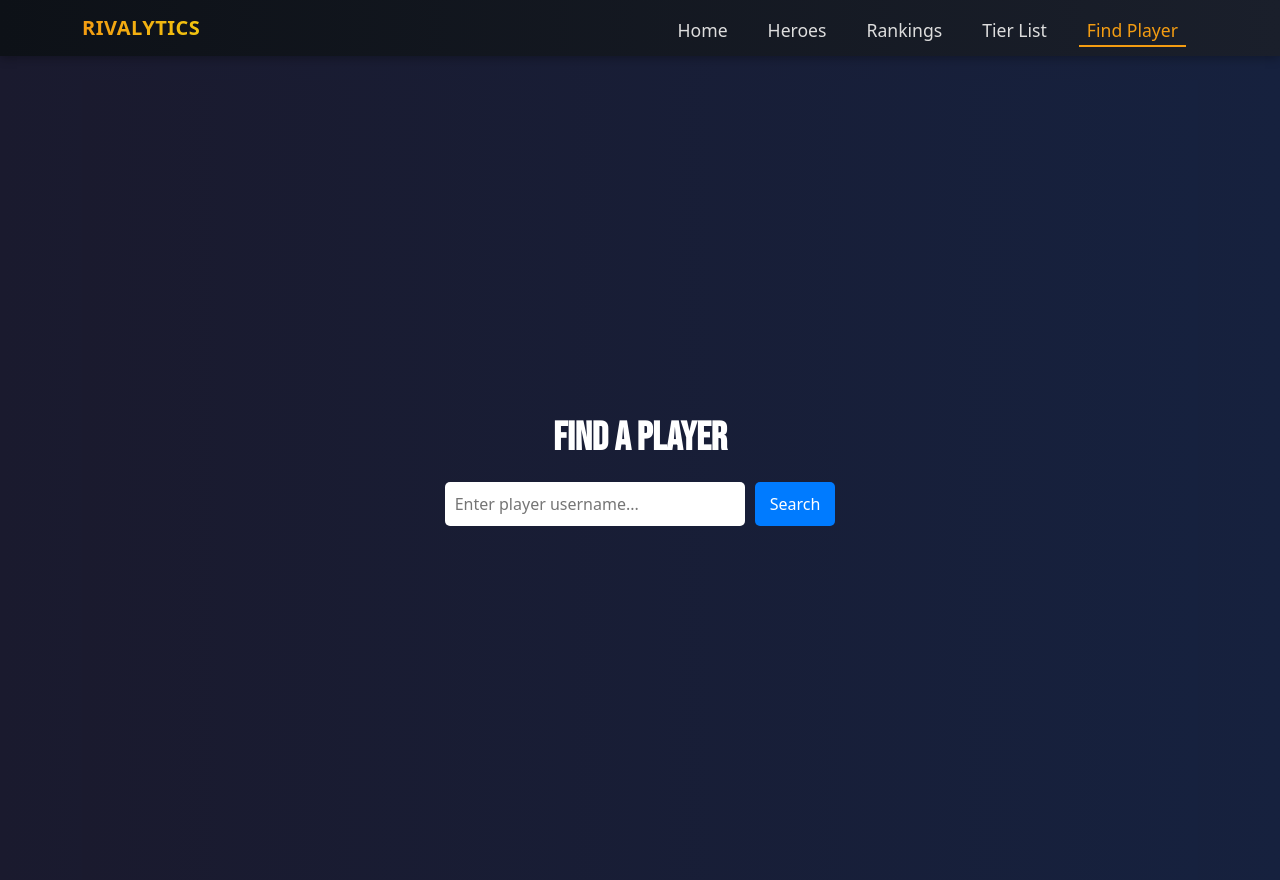
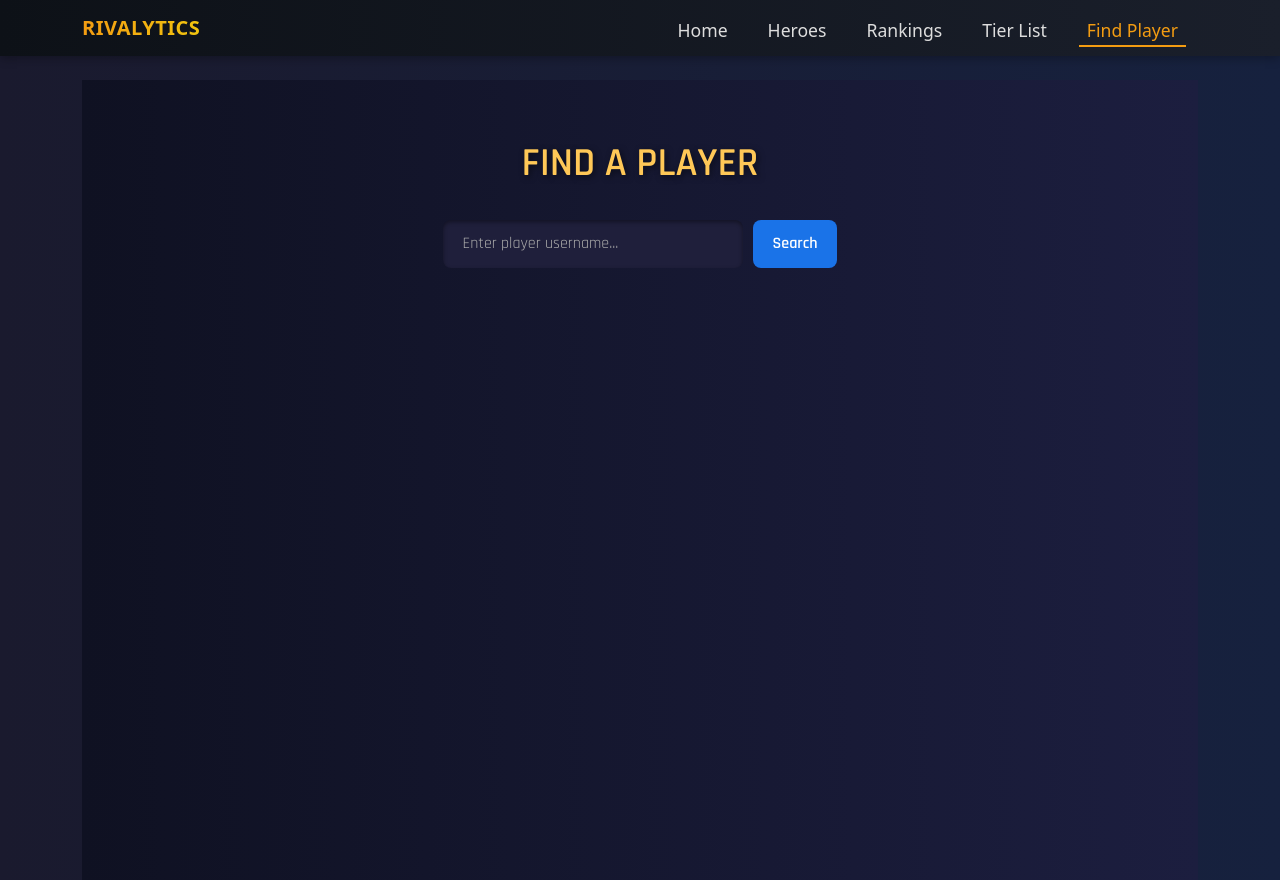
Before and after one commit to Cami2905/W25_4495_S2_CamiloA, a React (Create React App) app in the folder Implementation/frontend/: page /player in a window 1280 px wide. Built offline with nearby package versions, Linux system fonts and the light colour scheme.

Commit message:
Final code commit

```diff
--- a/Implementation/frontend/src/pages/HeroesPage.css
+++ b/Implementation/frontend/src/pages/HeroesPage.css
@@ -10,7 +10,7 @@ body, html {
   min-height: 100vh;
   text-align: center;
   color: white;
-  font-family: 'Rajdhani', sans-serif;
+  font-family: 'Poppins', sans-serif;
 }
 
 .header-container {
@@ -38,7 +38,7 @@ body, html {
   border: none;
   border-radius: 5px;
   cursor: pointer;
-  font-family: 'Rajdhani', sans-serif;
+  font-family: 'Poppins', sans-serif;
 }
 
 .heroes-grid {
--- a/Implementation/frontend/src/pages/PlayerDetailsPage.js
+++ b/Implementation/frontend/src/pages/PlayerDetailsPage.js
@@ -161,9 +161,7 @@ const PlayerDetailsPage = () => {
       <div className="player-info">
         <h1>{playerData.name}</h1>
         <p>Level: {player.level}</p>
-        <p>Last Match: 1 week ago</p>
       </div>
-      <button className="update-button">Update</button>
     </div>
 
     {/* Tabs Navigation */}
@@ -267,7 +265,7 @@ const PlayerDetailsPage = () => {
               const { kills, deaths, assists, is_win, hero_name, hero_type } = match.player_performance;
 
               const heroDisplayName = capitalizeWords(hero_name);
-              const matchType = match.game_mode_id === 1 ? "Competitive" : "Quick Play";
+              const matchType = match.game_mode_id === 1 ? "Quick Play" : "Competitive";
               const mapDisplayName = mapNames[match.map_id] || "Unknown Map";
               const duration = Math.round(match.duration);
               const minutes = Math.floor(duration / 60);
--- a/Implementation/frontend/src/pages/PlayerPage.css
+++ b/Implementation/frontend/src/pages/PlayerPage.css
@@ -1,98 +1,107 @@
-/* General styling */
 .player-search-container {
+  padding: 60px 20px;
+  background: linear-gradient(to right, #0f1122, #1c1e3f);
+  min-height: 100vh;
+  color: white;
+  font-family: 'Rajdhani', sans-serif;
   display: flex;
   flex-direction: column;
   align-items: center;
-  justify-content: center;
-  height: 100vh;
-  background: linear-gradient(to right, #1a1a2e, #16213e);
-  color: white;
-  text-align: center;
 }
 
-/* Title */
 .player-search-title {
   font-size: 2.5rem;
+  text-align: center;
   font-weight: bold;
+  color: #ffc857;
+  text-shadow: 2px 2px 6px rgba(0,0,0,0.5);
+  margin-bottom: 2rem;
   text-transform: uppercase;
-  margin-bottom: 20px;
-  font-family: "Bebas Neue", sans-serif;
 }
 
-/* Search Bar */
 .search-bar {
   display: flex;
-  align-items: center;
   gap: 10px;
   margin-bottom: 20px;
 }
 
 .search-bar input {
-  width: 300px;
-  padding: 10px;
+  padding: 12px 20px;
   font-size: 1rem;
   border: none;
-  border-radius: 5px;
-  outline: none;
+  border-radius: 8px;
+  width: 300px;
+  background-color: #1f1f3b;
+  color: white;
+  box-shadow: inset 0 2px 4px rgba(0,0,0,0.4);
+}
+
+.search-bar input::placeholder {
+  color: #aaa;
 }
 
 .search-bar button {
-  background-color: #007bff;
+  padding: 12px 20px;
+  font-size: 1rem;
+  background-color: #1a73e8;
+  border: none;
+  border-radius: 8px;
   color: white;
-  border: none;
-  padding: 10px 15px;
-  font-size: 1rem;
+  font-weight: bold;
   cursor: pointer;
-  border-radius: 5px;
-  transition: 0.3s ease;
+  transition: background 0.3s ease;
 }
 
 .search-bar button:hover {
-  background-color: #0056b3;
+  background-color: #0f5ccd;
 }
 
-/* Error Message */
 .error-message {
   color: #ff4d4d;
-  font-size: 1rem;
-  font-weight: bold;
   margin-top: 10px;
+  font-size: 1.1rem;
 }
 
-/* Player Card */
 .player-card {
-  background-color: rgba(255, 255, 255, 0.1);
-  padding: 20px;
-  border-radius: 10px;
+  margin-top: 30px;
+  background-color: #1a1d33;
+  padding: 25px 30px;
+  border-radius: 12px;
+  box-shadow: 0 4px 15px rgba(0,0,0,0.3);
   text-align: center;
   width: 350px;
-  transition: 0.3s ease;
+  transition: transform 0.2s ease, box-shadow 0.2s ease;
+  cursor: pointer;
+}
+
+.player-card:hover {
+  transform: translateY(-5px);
+  box-shadow: 0 6px 25px rgba(255, 200, 87, 0.3);
 }
 
 .player-card h3 {
   font-size: 1.8rem;
-  font-weight: bold;
+  margin-bottom: 10px;
+  color: #ffc857;
 }
 
 .player-card p {
-  font-size: 1.2rem;
-  opacity: 0.9;
+  font-size: 1.1rem;
+  color: #ccc;
 }
 
-/* View Profile Button */
 .view-profile-button {
-  margin-top: 10px;
-  background-color: white;
-  color: black;
+  margin-top: 15px;
+  background-color: #ffc857;
+  color: #0f1122;
+  border: none;
+  border-radius: 8px;
+  padding: 10px 20px;
+  font-weight: bold;
   font-size: 1rem;
-  font-weight: bold;
-  border: none;
-  padding: 10px 15px;
-  cursor: pointer;
-  border-radius: 5px;
-  transition: 0.3s ease;
+  transition: background 0.3s ease;
 }
 
 .view-profile-button:hover {
-  background-color: #ddd;
+  background-color: #e6b443;
 }
--- a/Implementation/frontend/src/pages/PlayerPage.js
+++ b/Implementation/frontend/src/pages/PlayerPage.js
@@ -1,6 +1,6 @@
 import React, { useState } from "react";
 import axios from "axios";
-import { useNavigate } from "react-router-dom"; // ✅ Import navigate
+import { useNavigate } from "react-router-dom";
 import "./PlayerPage.css";
 
 const PlayerPage = () => {
@@ -8,19 +8,19 @@ const PlayerPage = () => {
   const [playerData, setPlayerData] = useState(null);
   const [error, setError] = useState(null);
   const [loading, setLoading] = useState(false);
-  const [forceRender, setForceRender] = useState(0); // ✅ Force UI update
-  const navigate = useNavigate(); // ✅ Define navigate function
+  const [forceRender, setForceRender] = useState(0);
+  const navigate = useNavigate();
 
   const handleSearch = async () => {
     setError(null);
-    setPlayerData(null); // ✅ Reset previous search results
+    setPlayerData(null);
 
     if (!searchTerm.trim()) {
       setError("Please enter a player name.");
       return;
     }
 
-    setLoading(true); // ✅ Show loading state
+    setLoading(true);
 
     try {
       console.log(`🔎 Searching for player: ${searchTerm}`);
@@ -29,22 +29,15 @@ const PlayerPage = () => {
         `http://localhost:5000/api/player-search/${searchTerm}`
       );
 
-      // ✅ Debugging logs
-      console.log("✅ API Raw Response:", response);
-      console.log("✅ API Response Data:", response.data);
-
-      // ✅ Ensure response contains expected player data
       if (response.data && typeof response.data === "object" && response.data.name && response.data.uid) {
         console.log("✅ Extracted Player Name:", response.data.name);
         console.log("✅ Extracted Player UID:", response.data.uid);
 
-        // ✅ Update playerData state
         setPlayerData({
           name: response.data.name,
           uid: response.data.uid
         });
 
-        // ✅ Force UI update
         setForceRender(prev => prev + 1);
 
         console.log("✅ Player Data Set:", { name: response.data.name, uid: response.data.uid });
```
Also changed, not shown: 2 other files (tests, documents, lock files or other folders).
